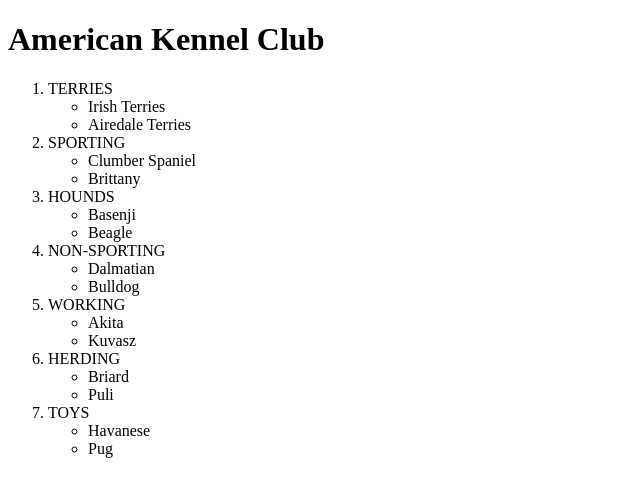
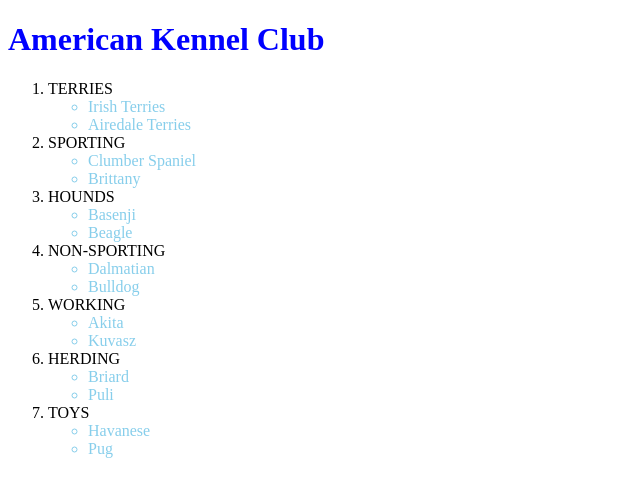
Before and after one commit to Hearthuz/DII_M4_02, a plain HTML site: page index.html in a window 1280 px wide. Shown: the whole page, without its empty margins (0-640 px from the left). Drawn offline with Linux system fonts and the light colour scheme.

Commit message:
external css done
external css done

```diff
--- a/index.html
+++ b/index.html
@@ -1,7 +1,9 @@
 <!DOCTYPE html>
 <html>
     <head>
+        <title>Dog breeds</title>
     </head>
+    <link rel="stylesheet" type="text/css" href="style.css">
     <body>
         <h1>American Kennel Club</h1>
         <ol>
--- /dev/null
+++ b/style.css
@@ -0,0 +1,6 @@
+h1 {
+    color: blue;
+}
+ul{
+    color: skyblue;
+}
```
